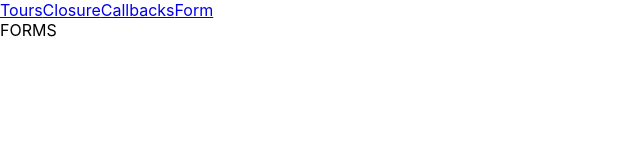
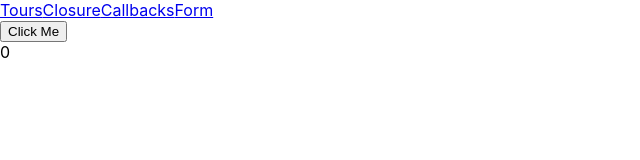
Before and after one commit to ltphan/react-tours-page, a React (Create React App) app: page /form in a window 1280 px wide. Shown: the top 160 px of the page, without its empty margins (0-640 px from the left). Built offline with nearby package versions, Linux system fonts and the light colour scheme.

Commit message:
no re-renders for useRef

```diff
--- a/src/screens/Form.js
+++ b/src/screens/Form.js
@@ -1,7 +1,21 @@
+import { useRef, useState } from "react"
+
 const Form = () => {
+    const [count, setCount] = useState(0)
+    const countRef = useRef()
+    countRef.current = count
+
+    const handleClick = () => {
+        countRef.current++
+        setCount(countRef.current)
+    }
+
+    console.log("I rendered")
+
     return (
         <div>
-            {"FORMS"}
+            <button onClick={handleClick}>{"Click Me"}</button>
+            <div>{countRef.current}</div>
         </div>
     )
 }
```
